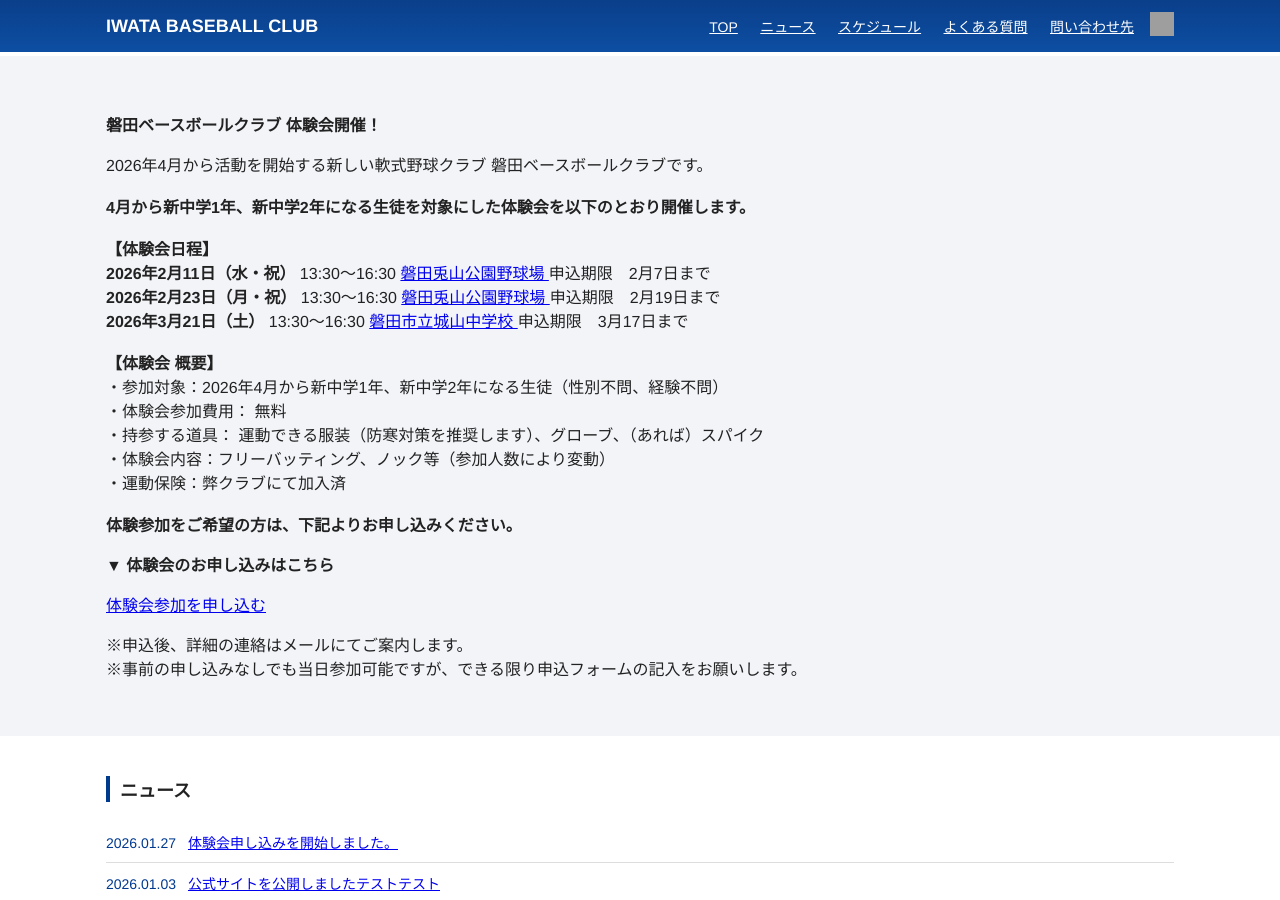
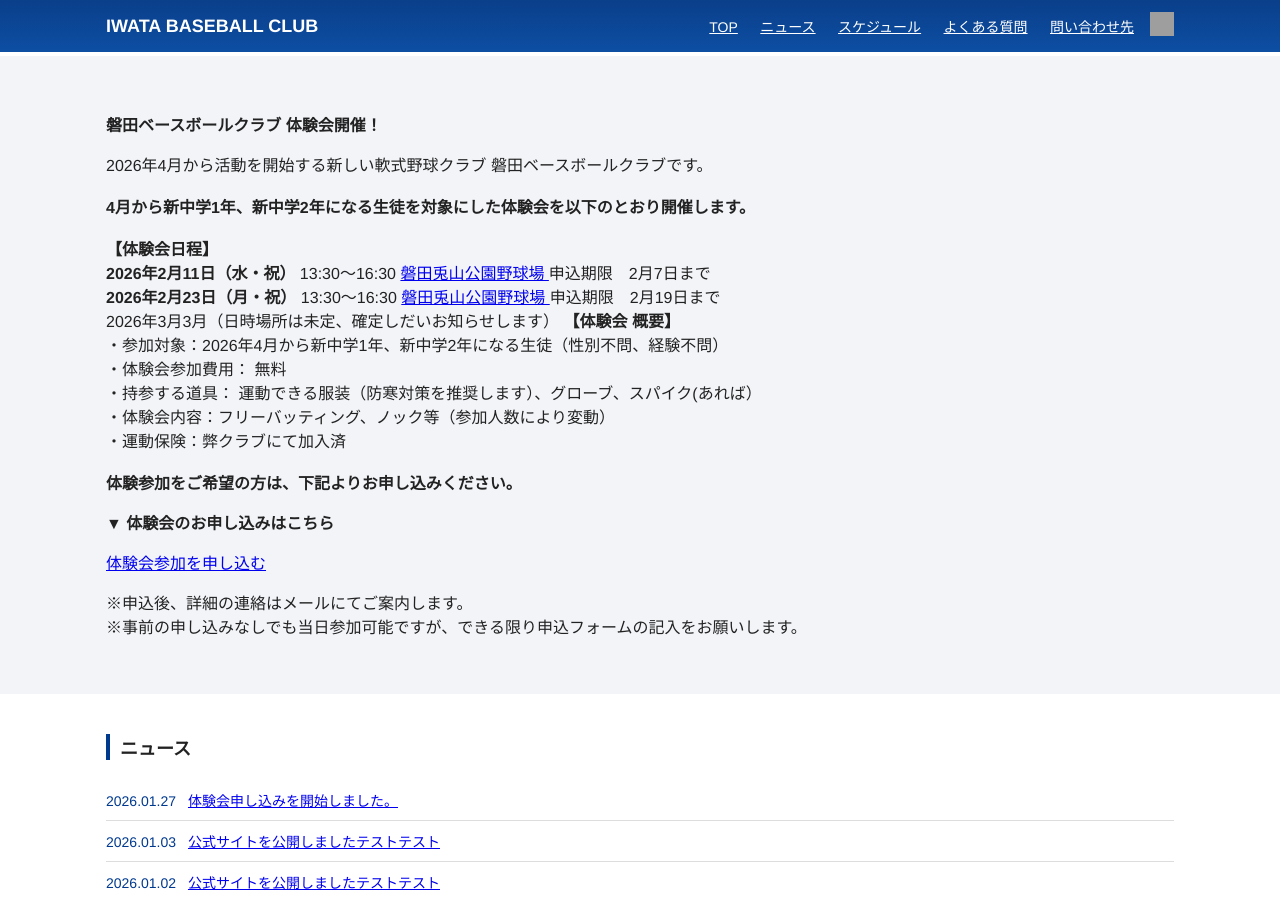
Before and after one commit to moutineigo/baseball, a Jekyll site: the page built from index.md, in a window 1280 px wide and 900 px high. Built offline with Jekyll 4.4.1, drawn with Linux system fonts in a browser that asks for light colours; grey boxes are pictures that could not be loaded.

Commit message:
Update home.html

```diff
--- a/_layouts/home.html
+++ b/_layouts/home.html
@@ -28,19 +28,12 @@
    </a>
   申込期限　2月19日まで<br>
 
-  <strong>2026年3月21日（土）</strong> 13:30〜16:30
-  <a href="https://maps.app.goo.gl/RB6yY3KpC8ywpNpj7"
-   target="_blank"
-   rel="noopener">
-   磐田市立城山中学校
-   </a>
-  申込期限　3月17日まで<br><br>
-
+  2026年3月3月（日時場所は未定、確定しだいお知らせします）
 
   <strong>【体験会 概要】</strong><br>
 ・参加対象：2026年4月から新中学1年、新中学2年になる生徒（性別不問、経験不問）<br>
 ・体験会参加費用： 無料<br>
-・持参する道具： 運動できる服装（防寒対策を推奨します）、グローブ、（あれば）スパイク<br>
+・持参する道具： 運動できる服装（防寒対策を推奨します）、グローブ、スパイク(あれば）<br>
 ・体験会内容：フリーバッティング、ノック等（参加人数により変動）<br>
 ・運動保険：弊クラブにて加入済<br><br>
 
@@ -51,7 +44,7 @@
 
 <p><strong>▼ 体験会のお申し込みはこちら</strong></p>
     <a
-      href="https://forms.gle/pca34vjWQodBTL4F8"
+      href="https://forms.gle/Twfj4Yjk9WvG7nD66"
       class="btn btn-primary"
       target="_blank"
       rel="noopener">
```
